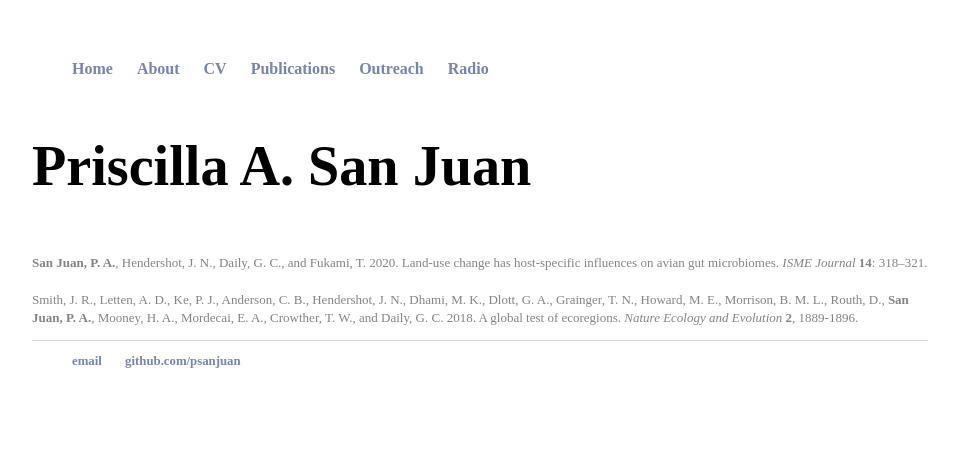
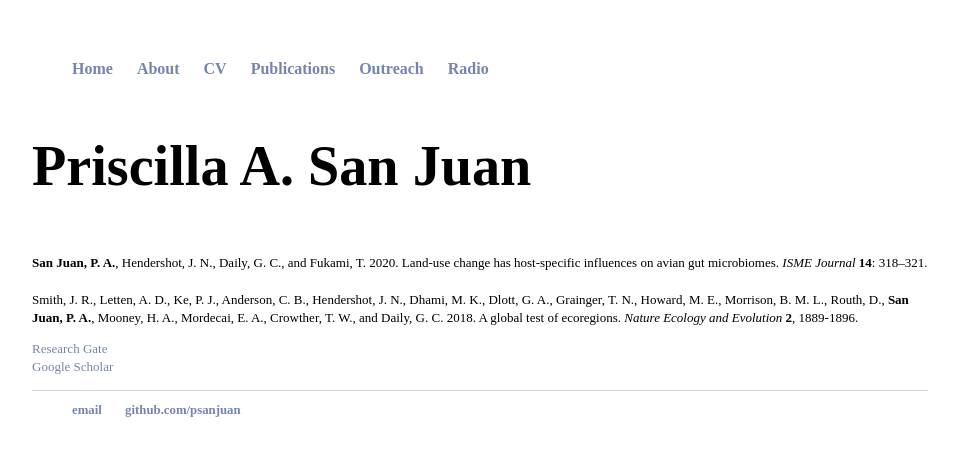
Before and after one commit to psanjuan/psanjuan.github.io, a Jekyll site: the page built from publications/index.html, in a window 1280 px wide. Shown: the top 456 px of the page, without its empty margins (160-1119 px from the left). Built offline with Jekyll 4.4.1, drawn with Linux system fonts in a browser that asks for light colours.

Commit message:
Update index.html

```diff
--- a/publications/index.html
+++ b/publications/index.html
@@ -7,9 +7,12 @@ title: Priscilla San Juan, PhD candidate
 </font>
 
 <div class="post">
-<p style="color:#848484;font-size:13px;">
+<p style="color:black;font-size:13px;">
   <b>San Juan, P. A.</b>, Hendershot, J. N., Daily, G. C., and Fukami, T. 2020. Land-use change has host-specific influences on avian gut microbiomes. <i>ISME Journal</i> <b>14</b>: 318–321.<br>
 <br>
 Smith, J. R., Letten, A. D.,  Ke, P. J., Anderson, C. B., Hendershot, J. N., Dhami, M. K., Dlott, G. A., Grainger, T. N., Howard, M. E., Morrison, B. M. L., Routh, D., <b>San Juan, P. A.</b>, Mooney, H. A., Mordecai, E. A., Crowther, T. W., and Daily, G. C. 2018. A global test of ecoregions. <i>Nature Ecology and Evolution</i> <b>2</b>, 1889-1896.
   </p>
+<p style="color:#848484;font-size:13px;">
+<a href="https://www.researchgate.net/profile/Priscilla_San_Juan">Research Gate</a><br>
+  <a href="">Google Scholar</a>
 </div>
```
